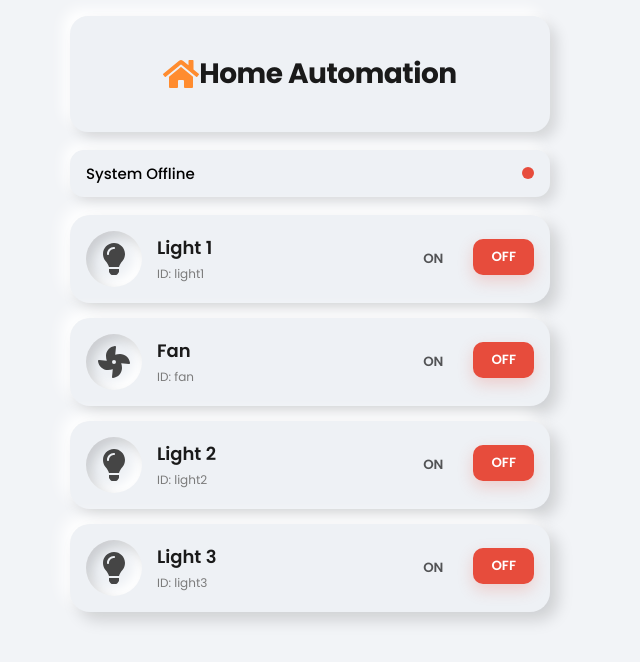
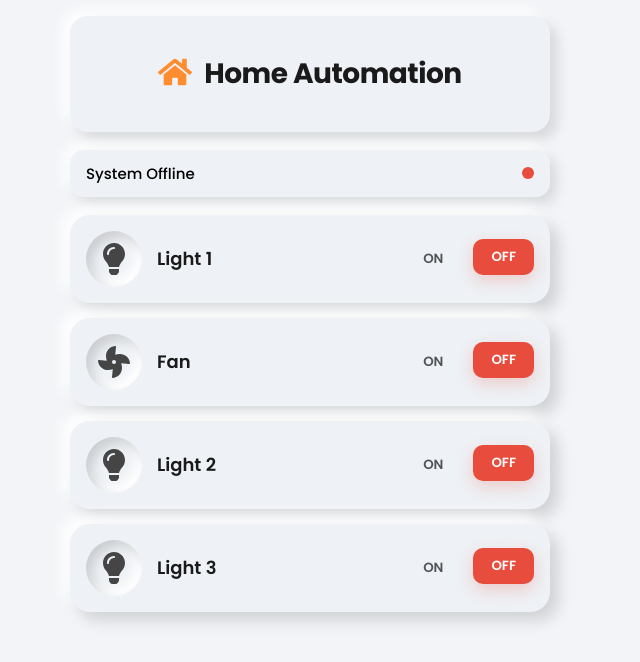
Before and after one commit to Prathamesh-Patil-git/Home_Automation_Project, a React (Create React App) app: page / in a window 1280 px wide. Shown: the top 662 px of the page, without its empty margins (330-970 px from the left). Built offline with nearby package versions, Linux system fonts and the light colour scheme; no server answers; the HTML template or start-up script is replaced by a standard one.

Commit message:
Home icon is placed at  its correct position

```diff
--- a/src/App.css
+++ b/src/App.css
@@ -39,15 +39,16 @@ body {
 .header-content {
   display: flex;
   align-items: center;
-  gap: 14px;
+  justify-content: center;
+  gap: 12px;
 }
 
-/* HOME ICON */
 .home-icon {
-  font-size: 36px;
+  font-size: 34px;
   color: #ff8c2f;
-  transition: 0.3s;
+  margin-top: -4px; /* small vertical adjustment */
 }
+
 
 /* TITLE TEXT */
 .app-title {
--- a/src/App.js
+++ b/src/App.js
@@ -30,7 +30,6 @@ function App() {
     };
 
     setSocket(ws);
-
     return () => ws.close();
   }, []);
 
@@ -50,9 +49,6 @@ function App() {
     return () => clearInterval(interval);
   }, []);
 
-  // ------------------------------------------
-  // DEVICE LIST
-  // ------------------------------------------
   const devices = [
     { id: "light1", name: "Light 1", icon: "light" },
     { id: "fan", name: "Fan", icon: "fan" },
@@ -62,16 +58,17 @@ function App() {
 
   return (
     <div className="app-container">
-      {/* HEADER */}
+
+      {/* FIXED HEADER */}
       <header className="app-header">
-        <FaHome className="home-icon" />
-        <h1 className="app-title">Home Automation</h1>
+        <div className="header-content">
+          <FaHome className="home-icon" />
+          <h1 className="app-title">Home Automation</h1>
+        </div>
       </header>
 
-      {/* SYSTEM STATUS */}
       <SystemStatus online={online} />
 
-      {/* DEVICE CARDS */}
       <div className="device-list">
         {devices.map((d) => (
           <DeviceCard
@@ -80,7 +77,7 @@ function App() {
             name={d.name}
             icon={d.icon}
             online={online}
-            socket={socket}        // <- IMPORTANT
+            socket={socket}
           />
         ))}
       </div>
--- a/src/components/DeviceCard.js
+++ b/src/components/DeviceCard.js
@@ -61,8 +61,8 @@ export default function DeviceCard({ id, name, icon, online, socket }) {
       {/* INFO */}
       <div className="device-info">
         <h3>{name}</h3>
-        <p>ID: {id}</p>
       </div>
+
 
       {/* BUTTONS */}
       <div className="controls">
```
